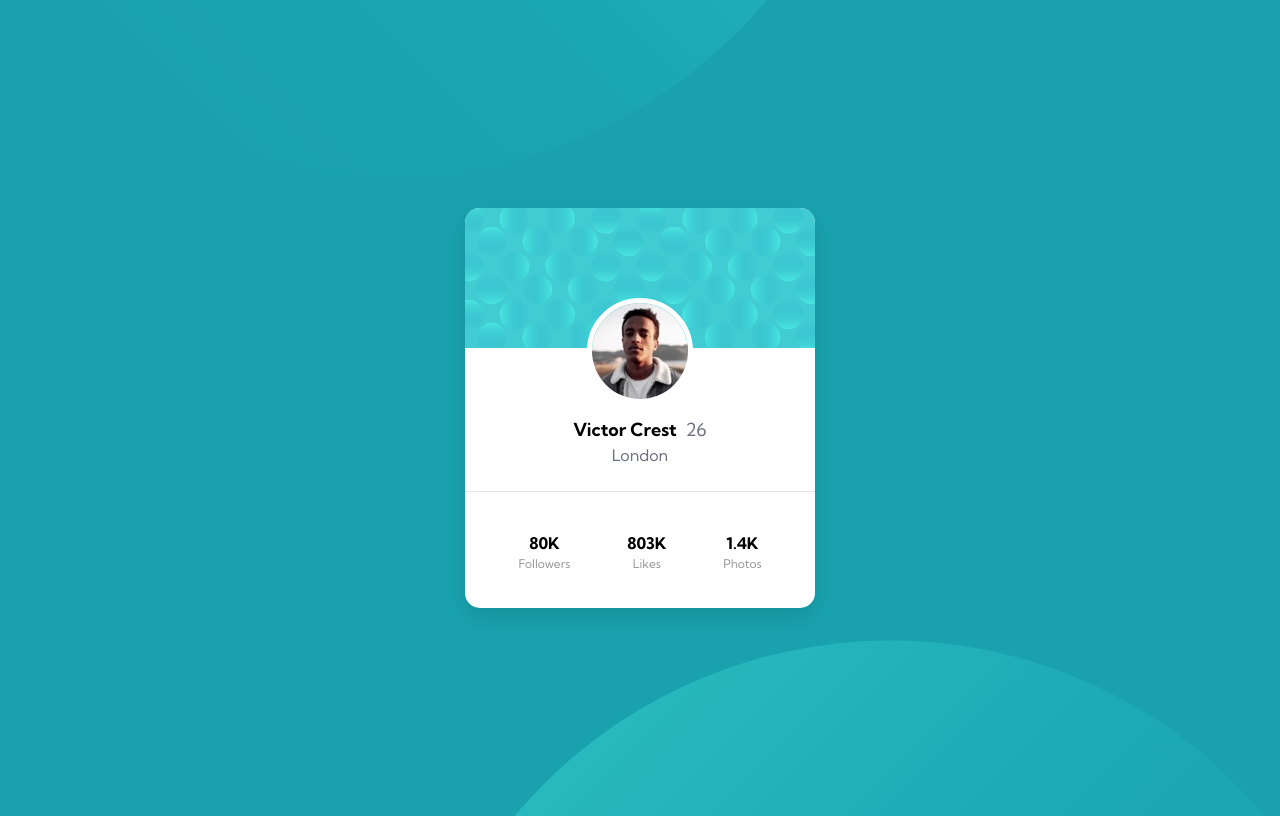
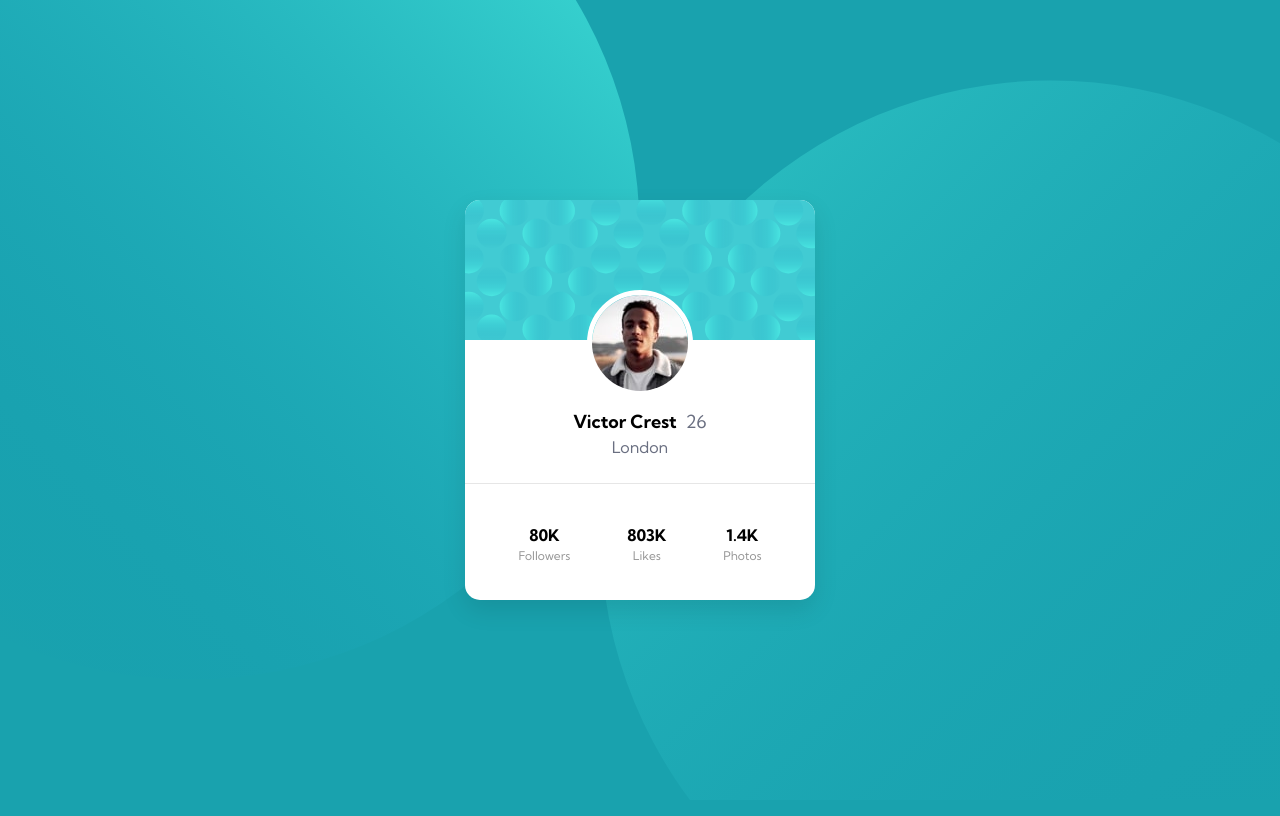
Before and after one commit to perostojin/profile-card-component, a plain HTML site: page index.html in a window 1280 px wide. Drawn offline with Linux system fonts and the light colour scheme.

Commit message:
Refine layout and README: adjusted spacing, background positions, and project documentation

```diff
--- a/styles.css
+++ b/styles.css
@@ -1,14 +1,18 @@
 body {
-  background-image: url(images/bg-pattern-top.svg),
-    url(images/bg-pattern-bottom.svg);
-  background-position: right 50vh bottom 50vw, left 50vh top 50vw;
-  background-repeat: no-repeat;
-  background-color: hsl(185, 75%, 39%);
-  font-family: 'Kumbh Sans', sans-serif;
-  height: 100vh;
+  margin: 0;
+    min-height: 100vh;
   display: flex;
   justify-content: center;
   align-items: center;
+  font-family: 'Kumbh Sans', sans-serif;
+
+  background-color: hsl(185, 75%, 39%);
+  background-image: url(images/bg-pattern-top.svg),
+    url(images/bg-pattern-bottom.svg);
+  background-repeat: no-repeat, no-repeat;
+
+  background-size: 620px 620px, 620px 620px;
+  background-position: -360px -260px, calc(100% + 390px) calc(100% + 170px);
 }
 
 .card {
@@ -77,3 +81,10 @@ body {
   font-size: 12px;
   margin-top: 3px;
 }
+
+@media (min-width: 1200px) {
+  body {
+    background-size: 900px 900px, 900px 900px;
+    background-position: -260px -220px, calc(100% + 220px) calc(100% + 180px);
+  }
+}
```
Also changed, not shown: 1 other file.
